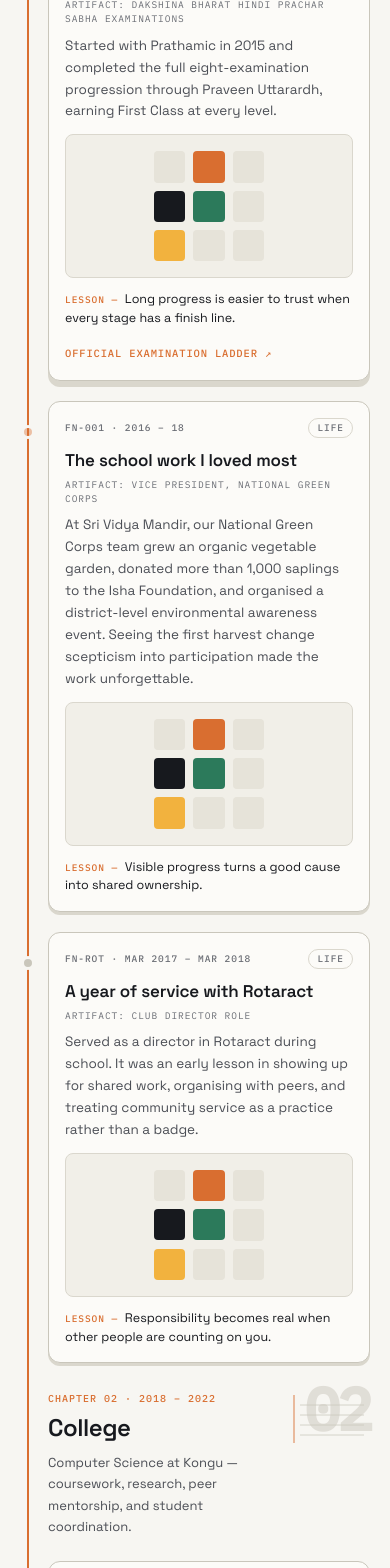
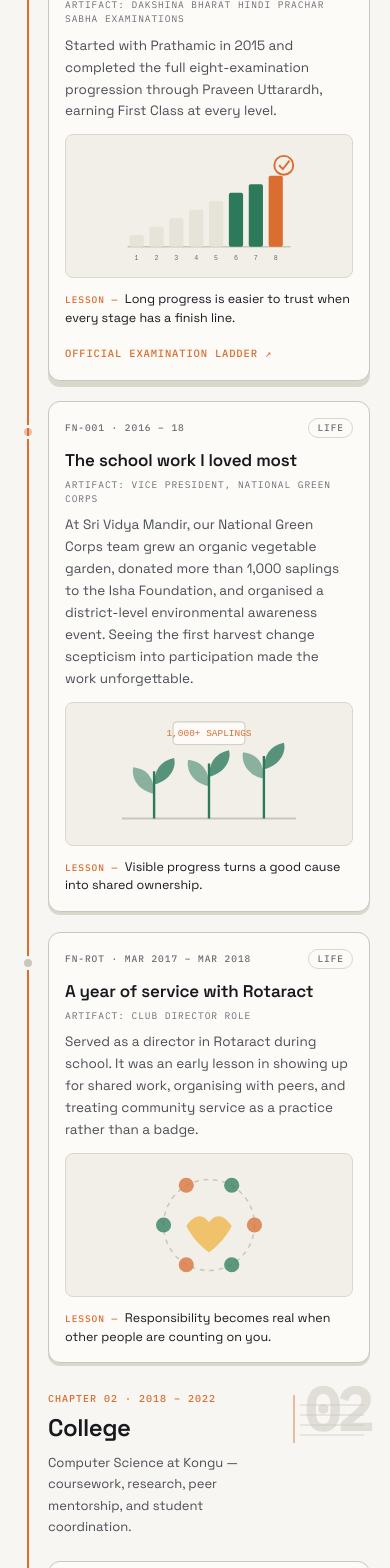
Before and after one commit to osnaren/osnaren, a Next.js app: page /story in a window 390 px wide. Shown: the part 800-2368 px from the top of the page. Built offline with nearby package versions, Linux system fonts and the light colour scheme.

Commit message:
feat(story): 🎨 illustrate formative work
- Add responsive schematics for language study, service, mentoring, and coordination.\n- Use deterministic SVG geometry to keep server and client rendering identical.

```diff
--- a/src/components/story/StoryPreview.tsx
+++ b/src/components/story/StoryPreview.tsx
@@ -162,6 +162,162 @@ export function StoryPreview({ preview, media }: { preview: PreviewKey; media?:
         </svg>
       );
 
+    case 'language':
+      return (
+        <svg viewBox="0 0 240 150" className={common} aria-hidden="true">
+          <path d="M34 118 H206" stroke="var(--line-strong)" strokeWidth="1.5" />
+          {Array.from({ length: 8 }).map((_, i) => (
+            <g key={i}>
+              <rect
+                x={36 + i * 21}
+                y={106 - i * 9}
+                width="15"
+                height={12 + i * 9}
+                rx="2"
+                fill={i === 7 ? 'var(--accent)' : i > 4 ? 'var(--ok)' : 'var(--well)'}
+              />
+              <text
+                x={43.5 + i * 21}
+                y="132"
+                textAnchor="middle"
+                fill="var(--faint)"
+                fontSize="7"
+                fontFamily="monospace"
+              >
+                {i + 1}
+              </text>
+            </g>
+          ))}
+          <circle cx="199" cy="32" r="10" fill="none" stroke="var(--accent)" strokeWidth="2" />
+          <path d="M194 32 L198 36 L205 27" fill="none" stroke="var(--accent)" strokeWidth="2" />
+        </svg>
+      );
+
+    case 'sapling':
+      return (
+        <svg viewBox="0 0 240 150" className={common} aria-hidden="true">
+          <path d="M28 122 H212" stroke="var(--line-strong)" strokeWidth="2" />
+          {[62, 120, 178].map((x, i) => (
+            <g key={x}>
+              <line x1={x} y1="122" x2={x} y2={72 - i * 8} stroke="var(--ok)" strokeWidth="2.5" />
+              <path
+                d={`M${x} ${96 - i * 8} C${x - 20} ${92 - i * 8} ${x - 24} ${76 - i * 8} ${x - 22} ${68 - i * 8} C${x - 5} ${70 - i * 8} ${x} ${82 - i * 8} ${x} ${96 - i * 8} Z`}
+                fill="var(--ok)"
+                opacity="0.52"
+              />
+              <path
+                d={`M${x} ${86 - i * 8} C${x + 18} ${82 - i * 8} ${x + 24} ${66 - i * 8} ${x + 21} ${58 - i * 8} C${x + 6} ${61 - i * 8} ${x} ${72 - i * 8} ${x} ${86 - i * 8} Z`}
+                fill="var(--ok)"
+                opacity="0.78"
+              />
+            </g>
+          ))}
+          <rect x="82" y="20" width="76" height="24" rx="4" fill="var(--surface)" stroke="var(--line-strong)" />
+          <text x="120" y="35" textAnchor="middle" fill="var(--accent)" fontSize="10" fontFamily="monospace">
+            1,000+ SAPLINGS
+          </text>
+        </svg>
+      );
+
+    case 'mentorship':
+      return (
+        <svg viewBox="0 0 240 150" className={common} aria-hidden="true">
+          <g stroke="var(--line-strong)" strokeWidth="1.5">
+            {[48, 96, 144, 192].map((x, i) => (
+              <path key={x} d={`M${i < 2 ? 88 : 152} 48 C${i < 2 ? 88 : 152} 76 ${x} 72 ${x} 106`} fill="none" />
+            ))}
+          </g>
+          {[88, 152].map((x) => (
+            <circle key={x} cx={x} cy="42" r="13" fill="var(--accent)" opacity="0.82" />
+          ))}
+          {[48, 96, 144, 192].map((x) => (
+            <circle key={x} cx={x} cy="110" r="10" fill="var(--ok)" opacity="0.68" />
+          ))}
+          <path d="M101 42 H139" stroke="var(--ink)" strokeWidth="2" strokeDasharray="4 4" />
+        </svg>
+      );
+
+    case 'coordination':
+      return (
+        <svg viewBox="0 0 240 150" className={common} aria-hidden="true">
+          <rect x="94" y="55" width="52" height="40" rx="5" fill="var(--accent)" opacity="0.82" />
+          {[
+            { x: 24, y: 26 },
+            { x: 24, y: 100 },
+            { x: 172, y: 26 },
+            { x: 172, y: 100 },
+          ].map((node) => (
+            <g key={`${node.x}-${node.y}`}>
+              <path
+                d={`M${node.x < 100 ? node.x + 44 : node.x} ${node.y + 12} L${node.x < 100 ? 94 : 146} 75`}
+                stroke="var(--line-strong)"
+                strokeWidth="1.5"
+              />
+              <rect x={node.x} y={node.y} width="44" height="24" rx="4" fill="var(--well)" />
+            </g>
+          ))}
+          <circle cx="120" cy="75" r="5" fill="var(--surface)" />
+        </svg>
+      );
+
+    case 'network':
+      return (
+        <svg viewBox="0 0 240 150" className={common} aria-hidden="true">
+          <circle cx="120" cy="75" r="22" fill="var(--accent)" opacity="0.82" />
+          {[
+            { x: 182, y: 96 },
+            { x: 138, y: 123 },
+            { x: 81, y: 116 },
+            { x: 52, y: 79 },
+            { x: 72, y: 40 },
+            { x: 126, y: 25 },
+          ].map((node) => (
+            <g key={`${node.x}-${node.y}`}>
+              <line x1="120" y1="75" x2={node.x} y2={node.y} stroke="var(--line-strong)" strokeWidth="1.5" />
+              <circle cx={node.x} cy={node.y} r="9" fill="var(--ok)" opacity="0.7" />
+            </g>
+          ))}
+          <circle cx="120" cy="75" r="6" fill="var(--surface)" />
+        </svg>
+      );
+
+    case 'service':
+      return (
+        <svg viewBox="0 0 240 150" className={common} aria-hidden="true">
+          <circle
+            cx="120"
+            cy="75"
+            r="48"
+            fill="none"
+            stroke="var(--line-strong)"
+            strokeWidth="1.5"
+            strokeDasharray="5 5"
+          />
+          {[
+            { x: 168, y: 75 },
+            { x: 144, y: 117 },
+            { x: 96, y: 117 },
+            { x: 72, y: 75 },
+            { x: 96, y: 33 },
+            { x: 144, y: 33 },
+          ].map((node, i) => (
+            <circle
+              key={`${node.x}-${node.y}`}
+              cx={node.x}
+              cy={node.y}
+              r="8"
+              fill={i % 2 ? 'var(--ok)' : 'var(--accent)'}
+              opacity="0.75"
+            />
+          ))}
+          <path
+            d="M96 76 C106 62 114 64 120 72 C126 64 134 62 144 76 C136 92 124 101 120 104 C116 101 104 92 96 76 Z"
+            fill="var(--sun)"
+            opacity="0.72"
+          />
+        </svg>
+      );
+
     case 'school':
       return (
         <svg viewBox="0 0 240 150" className={common} aria-hidden="true">
```
